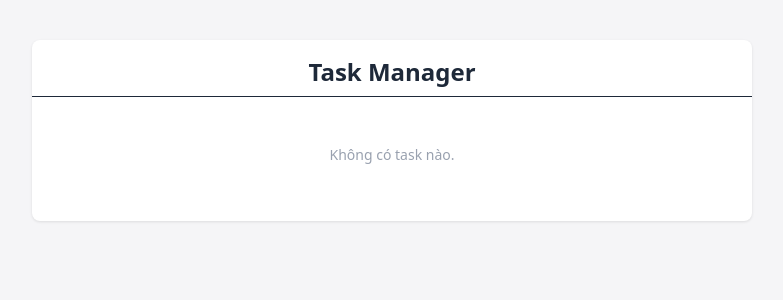
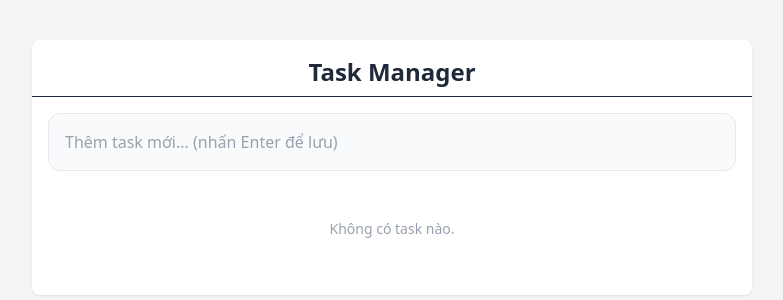
Before and after one commit to ngkhanhthien/task-zero-website, an Angular app: page / in a window 1280 px wide. Shown: the top 300 px of the page, without its empty margins (248-1031 px from the left). Built offline with nearby package versions, Linux system fonts and the light colour scheme.

Commit message:
feat: Implement initial root application component for task management.

```diff
--- a/src/app/app.html
+++ b/src/app/app.html
@@ -4,8 +4,13 @@
       Task Manager
     </h1>
 
+    <!-- Component Add Task -->
+    <div class="px-4 pt-4">
+      <app-add-task (add)="onAddTask($event)"></app-add-task>
+    </div>
+
     <!-- Component Danh sách Task -->
-    <div class="px-2 pb-6">
+    <div class="px-4 pb-6">
       <app-task-list [tasks]="tasks$ | async"></app-task-list>
     </div>
   </div>
--- a/src/app/app.ts
+++ b/src/app/app.ts
@@ -2,10 +2,11 @@ import { Component, inject } from '@angular/core';
 import { AsyncPipe, JsonPipe } from '@angular/common';
 import { TaskService } from './core/task.service';
 import { TaskListComponent } from './components/task-list/task-list.component';
+import { AddTaskComponent } from './components/add-task/add-task.component';
 
 @Component({
   selector: 'app-root',
-  imports: [AsyncPipe, JsonPipe, TaskListComponent],
+  imports: [AsyncPipe, TaskListComponent, AddTaskComponent],
   templateUrl: './app.html',
   styleUrl: './app.css'
 })
@@ -14,4 +15,8 @@ export class App {
 
   // Expose tasks stream
   tasks$ = this.taskService.getTasks();
+
+  onAddTask(title: string): void {
+    this.taskService.addTask(title);
+  }
 }
```
